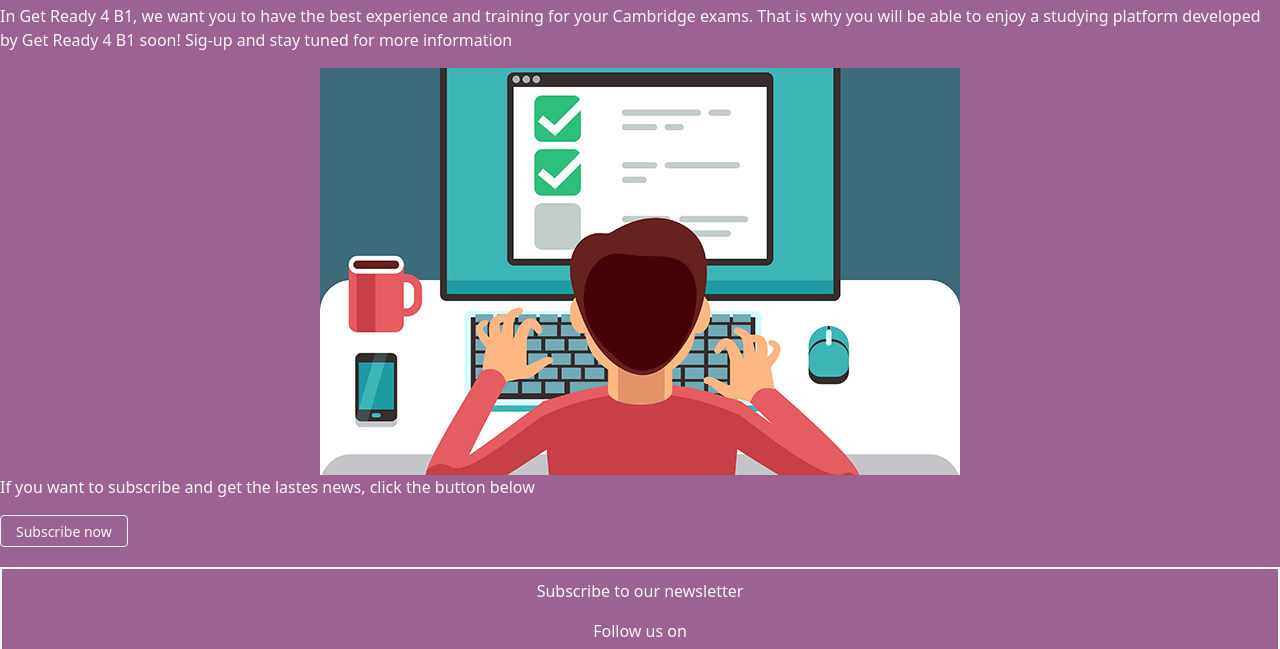
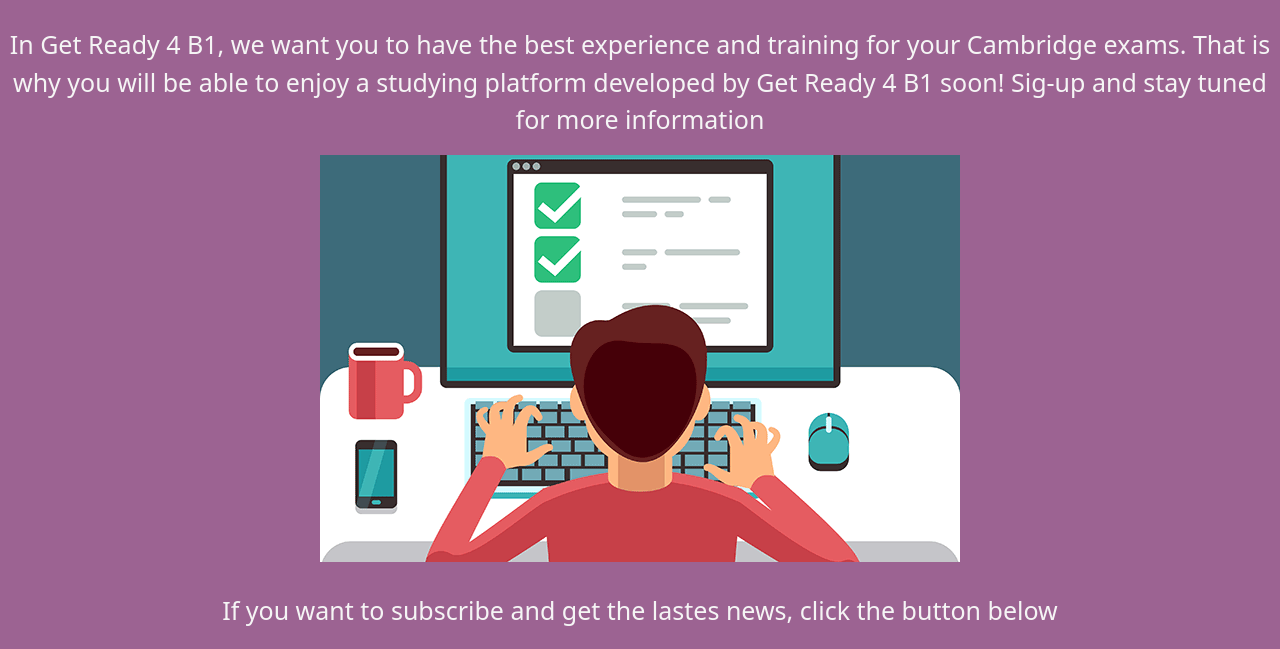
Before and after one commit to alanveraok/idea_vera, a website: page pages/news.html in a window 1280 px wide. Shown: the part 710-1359 px from the top of the page. Drawn offline with nearby package versions, Linux system fonts and the light colour scheme.

Commit message:
mixin utilizado en news.html

```diff
--- a/scss/estilo.scss
+++ b/scss/estilo.scss
@@ -152,6 +152,13 @@
   margin-right: auto;
 }
 
+/*mixin*/
+
+.plataforma,
+.news-p {
+  @include news-parrafos;
+}
+
 /*titulos h1*/
 
 .transformacion1 {
```
Also changed, not shown: estilos/estilos.css.
